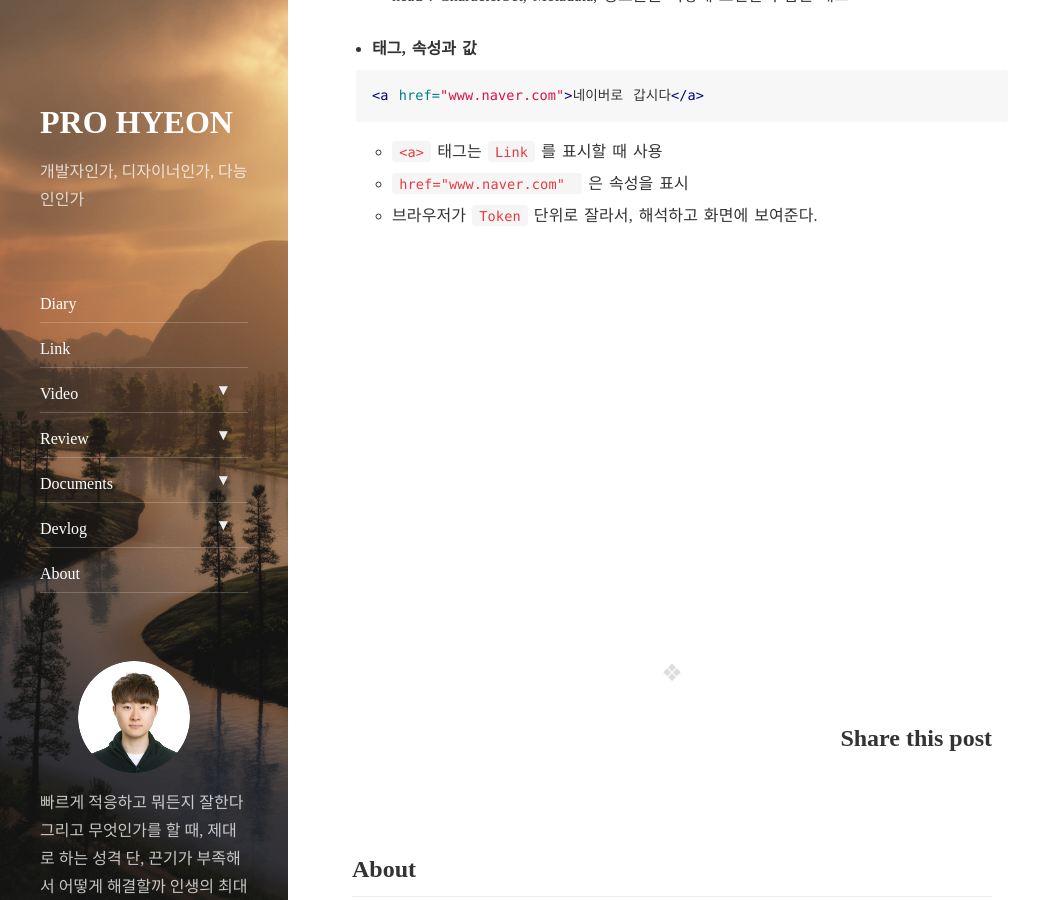
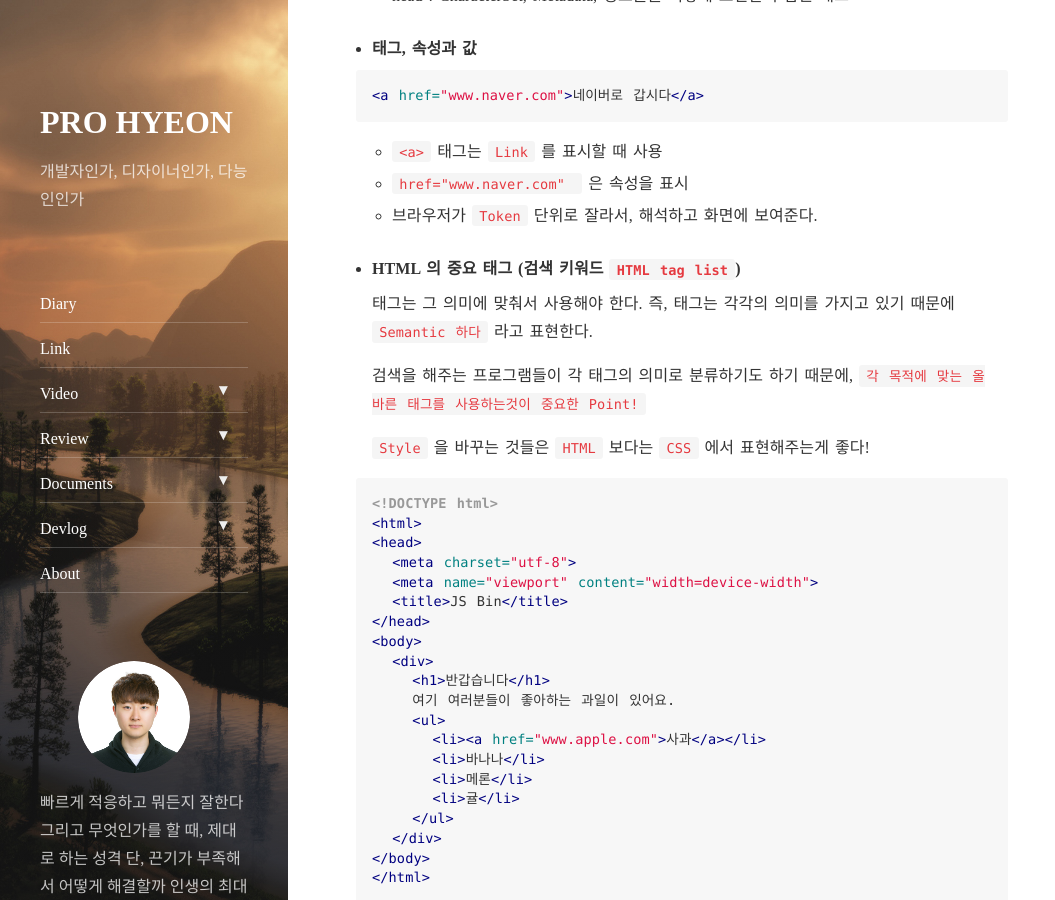
Before and after one commit to antaehyeon/antaehyeon.github.io, a Jekyll site: the page built from _posts/2018-07-05-[코드스쿼드]-프론트엔드-Lv3---HTML-구조화-설계.md, in a window 1280 px wide and 900 px high, scrolled down 1116 px. Shown: the whole window, without its empty margins (0-1055 px from the left). Built offline with Jekyll 4.4.1, drawn with Linux system fonts in a browser that asks for light colours; nearby versions of some CDN libraries; comment, search, counter and statistics services are not loaded; some of the changed text lies outside the part shown.

Commit message:
Docs: 코드스쿼드 핵심가이드 중 HTML 중요태그 내용 추가

````diff
--- a/_posts/2018-07-05-[코드스쿼드]-프론트엔드-Lv3---HTML-구조화-설계.md
+++ b/_posts/2018-07-05-[코드스쿼드]-프론트엔드-Lv3---HTML-구조화-설계.md
@@ -40,3 +40,39 @@ comments: true
   - `<a>` 태그는 `Link` 를 표시할 때 사용
   - `href="www.naver.com" ` 은 속성을 표시
   - 브라우저가 `Token` 단위로 잘라서, 해석하고 화면에 보여준다.
+
+- #### HTML 의 중요 태그 (검색 키워드 `HTML tag list`)
+
+  태그는 그 의미에 맞춰서 사용해야 한다. 즉, 태그는 각각의 의미를 가지고 있기 때문에 `Semantic 하다` 라고 표현한다.
+
+  검색을 해주는 프로그램들이 각 태그의 의미로 분류하기도 하기 때문에, `각 목적에 맞는 올바른 태그를 사용하는것이 중요한 Point!`
+
+  `Style` 을 바꾸는 것들은 `HTML` 보다는 `CSS` 에서 표현해주는게 좋다!
+
+  ```html
+  <!DOCTYPE html>
+  <html>
+  <head>
+    <meta charset="utf-8">
+    <meta name="viewport" content="width=device-width">
+    <title>JS Bin</title>
+  </head>
+  <body>
+    <div>
+      <h1>반갑습니다</h1>
+      여기 여러분들이 좋아하는 과일이 있어요.
+      <ul>
+        <li><a href="www.apple.com">사과</a></li>
+        <li>바나나</li>
+        <li>메론</li>
+        <li>귤</li>
+      </ul>
+    </div>
+  </body>
+  </html>
+  ```
+
+  - 링크 `<a href=""></a>`
+  - 이미지 `<img></img>`
+  - 목록 `<ul><li></li><ul>`
+  - 제목 `<h1~6></h1~6>`
````
